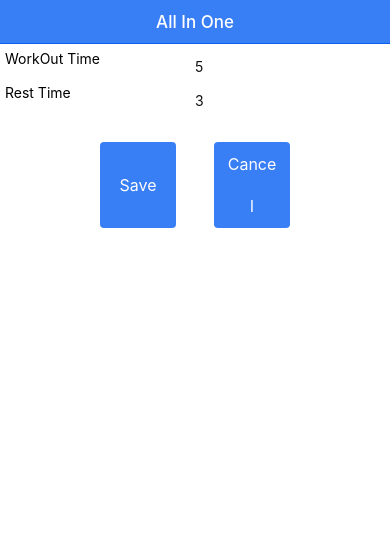
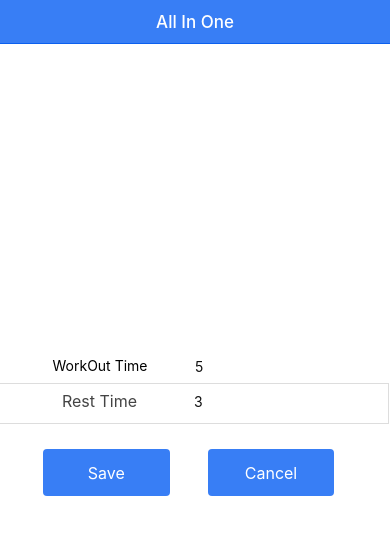
Before and after one commit to brpradeepprabhu/ionicAllInOne, a website: page www/index.html at #/yogaSetting in a window 390 px wide. Drawn offline with Linux system fonts and the light colour scheme; some packages are replaced by stand-ins of ours.

Commit message:
setting vertical allign

```diff
--- a/www/templates/yoga/settings.html
+++ b/www/templates/yoga/settings.html
@@ -1,21 +1,22 @@
 <ion-view>
-  <ion-content>
+  <div class="verticall-content">
+    <div class="verticalAlignContent">
+      <div class="list">
+        <label class="item-input row"><span class="col-50">WorkOut Time</span>
+   <input type="number" class="col-50" id="workOutTime"  ng-model="yogaSetting.workOutTime">
+   </label>
 
-    <div class="row">
-      <label for="workOutTime" class="col-50">WorkOut Time</label>
-      <input type="text" class="col-50" id="workOutTime"  ng-model="yogaSetting.workOutTime">
+        <label class="item item-input row"><span class="col-50">Rest Time</span>
+    <input type="number" class="col-50" id="restTime" ng-model="yogaSetting.restTime">
 
+   </label>
+      </div>
+
+      <div class="row" style="margin-top:5%">
+        <button class="col-offset-10 col-34 button button-positive" ng-click="yogaSetting.saveClick()">Save</button>
+        <button class="col-offset-10 col-34 button button-positive" ng-click="yogaSetting.cancelClick()">Cancel</button>
+
+      </div>
     </div>
-    <div class="row">
-      <label for="restTime" class="col-50">Rest Time </label>
-      <input type="text" class="col-50" id="restTime" ng-model="yogaSetting.restTime">
-
-
-    </div>
-    <div class="row" style="margin-top:5%" >
-      <button class="col-offset-25 col-20 button button-positive" ng-click="yogaSetting.saveClick()">Save</button>
-      <button class="col-offset-10 col-20 button button-positive" ng-click="yogaSetting.cancelClick()">Cancel</button>
-
-    </div>
-  </ion-content>
+  </div>
 </ion-view>`
```
